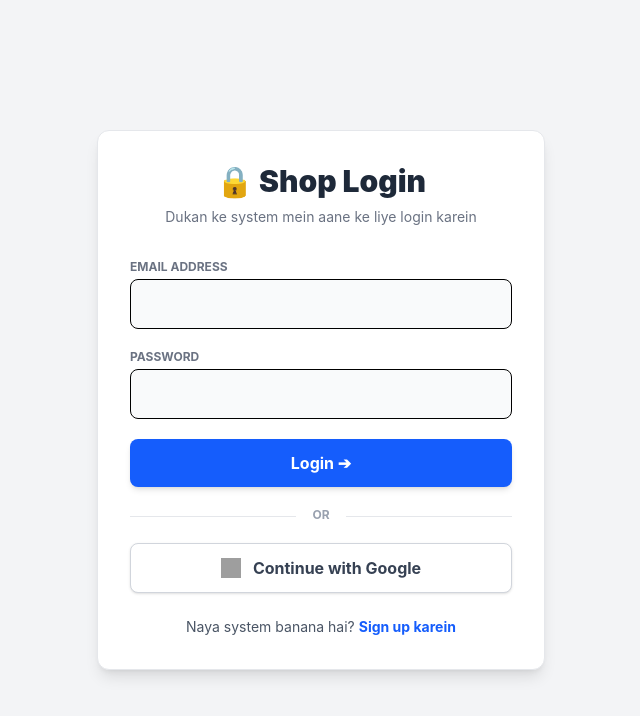
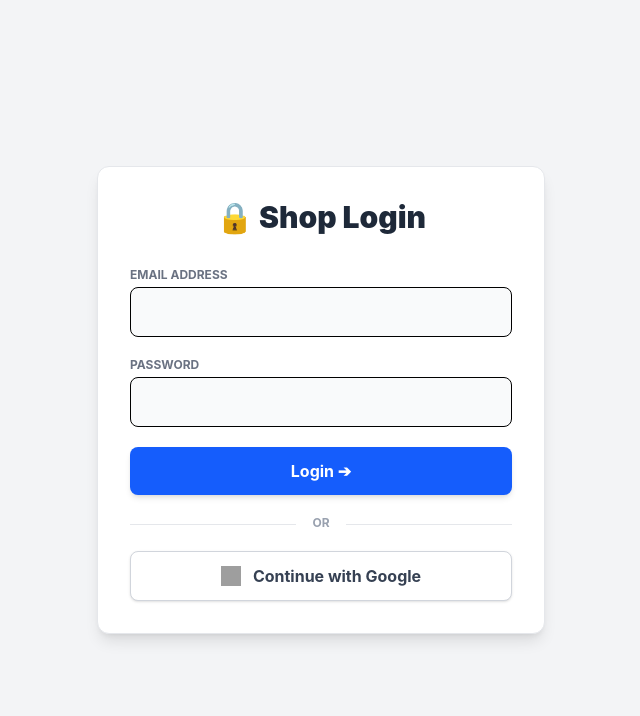
Before and after one commit to Ayan-Ahmad-Sheikh/Ev-Shop-Manager, a React (Vite) app: page /login in a window 1280 px wide. Shown: the top 716 px of the page, without its empty margins (319-959 px from the left). Built offline with nearby package versions, Linux system fonts and the light colour scheme; no server answers; grey boxes are pictures that could not be loaded.

Commit message:
Fixed Google Login using Redirect

```diff
--- a/src/Authentication/Login.jsx
+++ b/src/Authentication/Login.jsx
@@ -1,85 +1,82 @@
-import React, { useState } from 'react';
+import React, { useState, useEffect } from 'react';
 import { useNavigate } from 'react-router-dom';
 import { auth, googleProvider } from '../Firebase/firebaseConfig';
-import { createUserWithEmailAndPassword, signInWithEmailAndPassword, signInWithPopup } from 'firebase/auth';
+import {
+    createUserWithEmailAndPassword,
+    signInWithEmailAndPassword,
+    signInWithRedirect,
+    getRedirectResult
+} from 'firebase/auth';
 
 const Login = () => {
     const navigate = useNavigate();
-    const [isLogin, setIsLogin] = useState(true); // True = Login page, False = Signup page
+    const [isLogin, setIsLogin] = useState(true);
     const [email, setEmail] = useState('');
     const [password, setPassword] = useState('');
     const [error, setError] = useState('');
 
+    // --- YE EFFECT GOOGLE REDIRECT KE BAAD LOGIN FINISH KARNE KE LIYE HAI ---
+    useEffect(() => {
+        getRedirectResult(auth)
+            .then((result) => {
+                if (result) {
+                    // Login successful!
+                    navigate('/');
+                }
+            })
+            .catch((err) => {
+                console.error("Redirect Error:", err);
+                setError("Google login mein dikkat aayi.");
+            });
+    }, [navigate]);
+
     const handleAuth = async (e) => {
         e.preventDefault();
         setError('');
-
         try {
             if (isLogin) {
-                // 👉 LOGIN LOGIC
                 await signInWithEmailAndPassword(auth, email, password);
-                alert("✅ Welcome back Boss!");
-                navigate('/'); // Login hote hi Dashboard par jao
+                navigate('/');
             } else {
-                // 👉 SIGNUP (NAYA ACCOUNT) LOGIC
                 await createUserWithEmailAndPassword(auth, email, password);
-                alert("🎉 Naya Account Ban Gaya! Ab settings me dukan ki detail daal lena.");
                 navigate('/setup-shop');
             }
         } catch (err) {
-            console.error(err);
-            setError("Email ya Password galat hai bhai, dobara check kar!");
+            setError("Email ya Password galat hai!");
         }
     };
 
     const handleGoogleLogin = async () => {
         try {
-            await signInWithPopup(auth, googleProvider);
-            alert("✅ Boss ki entry ho gayi!");
-            navigate('/');
+            // Popup ki jagah ab Redirect use kar rahe hain
+            await signInWithRedirect(auth, googleProvider);
         } catch (err) {
             console.error("Google Login Error:", err);
-            setError("Google se login nahi ho paya.");
+            setError("Google login start nahi ho pa raha.");
         }
     };
 
     return (
         <div className="min-h-screen bg-gray-100 flex items-center justify-center p-4">
             <div className="max-w-md w-full bg-white rounded-xl shadow-lg p-8 border border-gray-200">
-
                 <div className="text-center mb-8">
                     <h1 className="text-3xl font-black text-gray-800">
                         {isLogin ? '🔒 Shop Login' : '📝 Create Account'}
                     </h1>
-                    <p className="text-sm text-gray-500 mt-2">
-                        {isLogin ? 'Dukan ke system mein aane ke liye login karein' : 'Nayi dukan ka system setup karein'}
-                    </p>
                 </div>
 
                 {error && <div className="bg-red-50 text-red-600 p-3 rounded mb-4 text-sm font-bold">{error}</div>}
 
                 <form onSubmit={handleAuth} className="space-y-5">
+                    {/* ... (Email aur Password input wahi rahenge) ... */}
                     <div>
                         <label className="block text-xs font-bold text-gray-500 uppercase mb-1">Email Address</label>
-                        <input
-                            type="email"
-                            required
-                            className="w-full border p-3 rounded-lg bg-gray-50 focus:ring-2 focus:ring-blue-500 outline-none"
-                            value={email}
-                            onChange={(e) => setEmail(e.target.value)}
-                        />
+                        <input type="email" required className="w-full border p-3 rounded-lg bg-gray-50 focus:ring-2 focus:ring-blue-500 outline-none" value={email} onChange={(e) => setEmail(e.target.value)} />
                     </div>
                     <div>
                         <label className="block text-xs font-bold text-gray-500 uppercase mb-1">Password</label>
-                        <input
-                            type="password"
-                            required
-                            className="w-full border p-3 rounded-lg bg-gray-50 focus:ring-2 focus:ring-blue-500 outline-none"
-                            value={password}
-                            onChange={(e) => setPassword(e.target.value)}
-                        />
+                        <input type="password" required className="w-full border p-3 rounded-lg bg-gray-50 focus:ring-2 focus:ring-blue-500 outline-none" value={password} onChange={(e) => setPassword(e.target.value)} />
                     </div>
-
                     <button type="submit" className="w-full bg-blue-600 hover:bg-blue-700 text-white font-bold p-3 rounded-lg transition-all shadow-md">
                         {isLogin ? 'Login ➔' : 'Create Account'}
                     </button>
@@ -89,7 +86,6 @@ const Login = () => {
                     <p className="mx-4 mb-0 text-center font-bold text-gray-400 text-xs">OR</p>
                 </div>
 
-                {/* --- GOOGLE BUTTON --- */}
                 <button
                     onClick={handleGoogleLogin}
                     className="w-full bg-white border border-gray-300 hover:bg-gray-50 text-gray-700 font-bold p-3 rounded-lg transition-all shadow-sm flex justify-center items-center gap-3"
@@ -97,19 +93,6 @@ const Login = () => {
                     <img src="https://www.svgrepo.com/show/475656/google-color.svg" alt="Google" className="w-5 h-5" />
                     Continue with Google
                 </button>
-
-                <div className="mt-6 text-center text-sm">
-                    <p className="text-gray-600">
-                        {isLogin ? "Naya system banana hai?" : "Pehle se account hai?"}
-                        <button
-                            onClick={() => setIsLogin(!isLogin)}
-                            className="text-blue-600 font-bold ml-1 hover:underline"
-                        >
-                            {isLogin ? "Sign up karein" : "Login karein"}
-                        </button>
-                    </p>
-                </div>
-
             </div>
         </div>
     );
```
